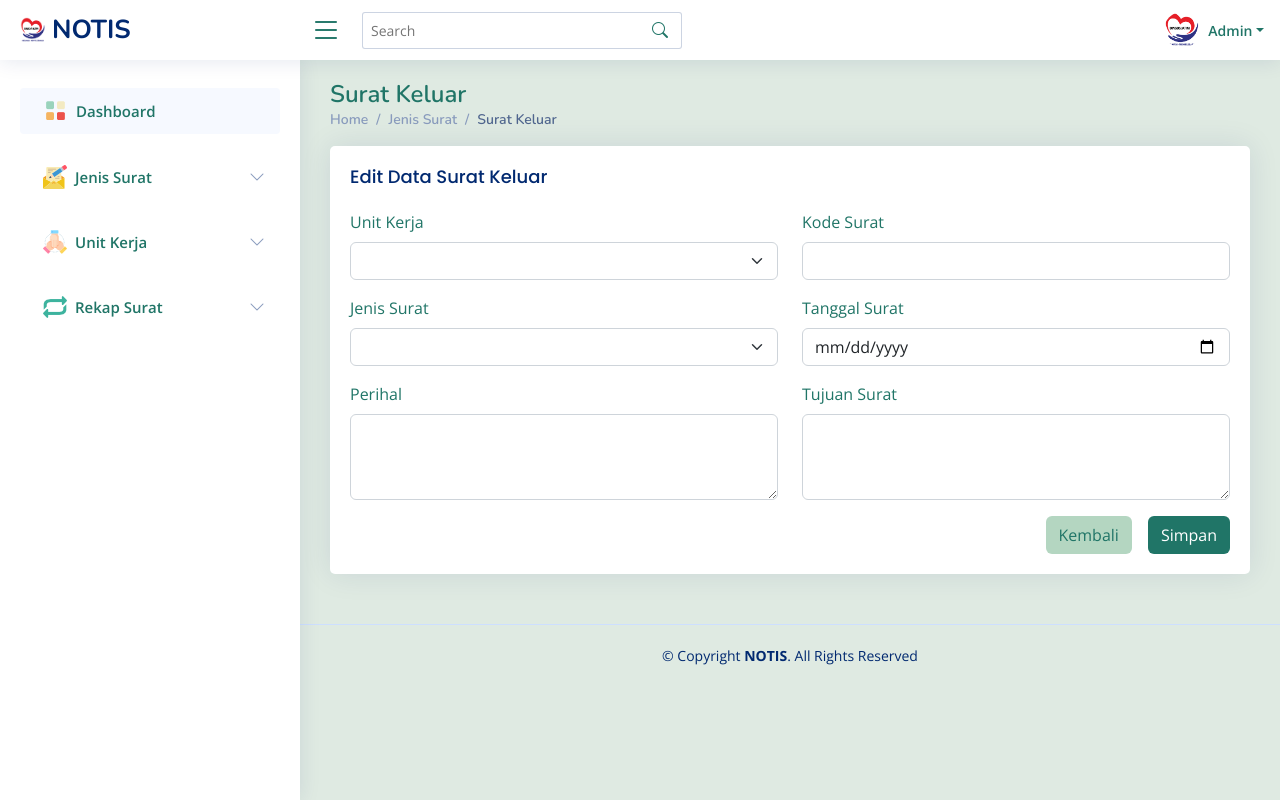
After one commit to chayanisuci/webnotis, a PHP site: page /editsuratkeluar.php in a window 1280 px wide. The commit adds this page. Run offline with PHP 8.4, Linux system fonts and the light colour scheme; some libraries are stand-ins or nearby versions.

Commit message:
next progres

```diff
--- /dev/null
+++ b/editsuratkeluar.php
@@ -0,0 +1,135 @@
+<!DOCTYPE html>
+<html lang="en">
+
+<head>
+  <meta charset="utf-8">
+  <meta content="width=device-width, initial-scale=1.0" name="viewport">
+
+  <title>Data Surat Keluar</title>
+  <meta content="" name="description">
+  <meta content="" name="keywords">
+
+  <!-- Favicons -->
+  <link href="assets/img/logo.png" rel="icon">
+  <link href="assets/img/apple-touch-icon.png" rel="apple-touch-icon">
+
+  <!-- Google Fonts -->
+  <link href="https://fonts.gstatic.com" rel="preconnect">
+  <link href="https://fonts.googleapis.com/css?family=Open+Sans:300,300i,400,400i,600,600i,700,700i|Nunito:300,300i,400,400i,600,600i,700,700i|Poppins:300,300i,400,400i,500,500i,600,600i,700,700i" rel="stylesheet">
+
+  <!-- Vendor CSS Files -->
+  <link href="assets/vendor/bootstrap/css/bootstrap.min.css" rel="stylesheet">
+  <link href="assets/vendor/bootstrap-icons/bootstrap-icons.css" rel="stylesheet">
+  <link href="assets/vendor/boxicons/css/boxicons.min.css" rel="stylesheet">
+  <link href="assets/vendor/quill/quill.snow.css" rel="stylesheet">
+  <link href="assets/vendor/quill/quill.bubble.css" rel="stylesheet">
+  <link href="assets/vendor/remixicon/remixicon.css" rel="stylesheet">
+  <link href="assets/vendor/simple-datatables/style.css" rel="stylesheet">
+
+  <!-- Template Main CSS File -->
+  <link href="assets/css/style.css" rel="stylesheet">
+
+</head>
+
+<body>
+
+  <?php include_once "menu/header.php"?>
+
+  <?php include_once "menu/sidebar.php"?>
+
+  <main id="main" class="main">
+
+    <div class="pagetitle">
+      <h1>Surat Keluar</h1>
+      <nav>
+        <ol class="breadcrumb">
+          <li class="breadcrumb-item"><a href="index.php">Home</a></li>
+          <li class="breadcrumb-item">Jenis Surat</li>
+          <li class="breadcrumb-item active">Surat Keluar</li>
+        </ol>
+      </nav>
+    </div><!-- End Page Title -->
+
+    <section class="section">
+      <div class="row">
+        <div class="col-lg-12">
+          <div class="card">
+            <div class="card-body">
+              <h5 class="card-title">Edit Data Surat Keluar</h5>
+              <form action="">
+                <div class="row">
+                    <div class="col-md-6">
+                        <div class="mb-3">
+                            <label for="exampleFormControlInput1" class="form-label">Unit Kerja</label>
+                            <select class="form-select" aria-label="Default select example">
+                              <option selected></option>
+                              <option value="1">Sub Bagian Kepegawaian</option>
+                              <option value="2">Sub Bagian Keuangan</option>
+                              <option value="3">Sekertariatan</option>
+                              <option value="4">Bidang Rehabilitas Sosial</option>
+                              <option value="5">Bidang Perlindungan & Jaminan Sosial</option>
+                            </select>
+                        </div>
+                        <div class="mb-3">
+                          <label for="exampleFormControlInput1" class="form-label">Jenis Surat</label>
+                          <select class="form-select" aria-label="Default select example">
+                              <option selected></option>
+                              <option value="1">Surat Keputusan (SK)</option>
+                              <option value="2">Surat Keluar</option>
+                              <option value="3">Surat Dinas</option>
+                            </select>
+                        </div>
+                        <div class="mb-3">
+                            <label for="exampleFormControlTextarea1" class="form-label">Perihal</label>
+                            <textarea class="form-control" id="exampleFormControlTextarea1" rows="3"></textarea>
+                        </div>
+                    </div>
+
+                    <div class="col-md-6">
+                        <div class="mb-3">
+                          <label for="exampleFormControlInput1" class="form-label">Kode Surat</label>
+                          <input type="email" class="form-control" >
+                        </div>
+                        <div class="mb-3">
+                            <label for="exampleFormControlInput1" class="form-label">Tanggal Surat</label>
+                            <input type="date" class="form-control">
+                        </div>
+                        <div class="mb-3">
+                            <label for="exampleFormControlTextarea1" class="form-label">Tujuan Surat</label>
+                            <textarea class="form-control" id="exampleFormControlTextarea1" rows="3"></textarea>
+                        </div>
+                        <div class="d-grid gap-2 d-md-flex justify-content-md-end">
+                          <a href="suratkeluar.php" class="btn btn-kembali me-md-2" type="button">Kembali</a>
+                          <button class="btn btn-simpan" type="button">Simpan</button>
+                        </div>
+                    </div>
+                </div>
+              </form>
+          </div>
+        </div>
+      </div>
+    </section>
+
+  </main><!-- End #main -->
+
+
+  <?php include_once "menu/footer.php"?>
+
+  <a href="#" class="back-to-top d-flex align-items-center justify-content-center"><i class="bi bi-arrow-up-short"></i></a>
+
+  <!-- Vendor JS Files -->
+  <script src="assets/vendor/apexcharts/apexcharts.min.js"></script>
+  <script src="assets/vendor/bootstrap/js/bootstrap.bundle.min.js"></script>
+  <script src="assets/vendor/chart.js/chart.umd.js"></script>
+  <script src="assets/vendor/echarts/echarts.min.js"></script>
+  <script src="assets/vendor/quill/quill.min.js"></script>
+  <script src="assets/vendor/simple-datatables/simple-datatables.js"></script>
+  <script src="assets/vendor/tinymce/tinymce.min.js"></script>
+  <script src="assets/vendor/php-email-form/validate.js"></script>
+
+  <!-- Template Main JS File -->
+  <script src="assets/js/main.js"></script>
+
+</body>
+
+</html>
--- a/menu/header.php
+++ b/menu/header.php
@@ -1,3 +1,12 @@
+<?php
+
+session_start(); // memulai session
+
+// hapus semua data session
+session_unset();
+session_destroy();
+?>
+
 <!-- ======= Header ======= -->
   <header id="header" class="header fixed-top d-flex align-items-center">
 
@@ -25,12 +34,29 @@
           </a>
         </li><!-- End Search Icon-->
 
-        <li class="nav-item dropdown pe-3">
+         <li class="nav-item dropdown pe-3">
 
           <a class="nav-link nav-profile d-flex align-items-center pe-0" href="#" data-bs-toggle="dropdown">
             <img src="assets/img/logo.png" alt="Profile" class="rounded-circle">
-            <span class="d-none d-md-block dropdown-toggle ps-2">K. Anderson</span>
+            <span class="d-none d-md-block dropdown-toggle ps-2">Admin</span>
           </a><!-- End Profile Iamge Icon -->
+
+          <ul class="dropdown-menu dropdown-menu-end dropdown-menu-arrow profile">
+            <li class="dropdown-header">
+              <h6>ADMIN</h6>
+            </li>
+            <li>
+              <hr class="dropdown-divider">
+            </li>
+
+            <li>
+              <a class="dropdown-item d-flex align-items-center" href="#">
+                <i class="bi bi-box-arrow-right"></i>
+                <span>Sign Out</span>
+              </a>
+            </li>
+
+          </ul><!-- End Profile Dropdown Items -->
         </li><!-- End Profile Nav -->
 
       </ul>
--- a/suratkeluar.php
+++ b/suratkeluar.php
@@ -82,7 +82,7 @@
                     <td>Designer</td>
                     <td>28</td>
                     <td>
-                        <button type="button" class="btn btn-warning"><i class="bi bi-pencil-square"></i></button>
+                        <a href="editsuratkeluar.php" type="button" class="btn btn-warning"><i class="bi bi-pencil-square"></i></a>
                         <button type="button" class="btn btn-danger" data-bs-toggle="modal" data-bs-target="#hapus"><i class="bi bi-trash3-fill"></i></button>
                     </td>
                   </tr>
@@ -95,7 +95,7 @@
                     <td>Designer</td>
                     <td>28</td>
                     <td>
-                        <button type="button" class="btn btn-warning" ><i class="bi bi-pencil-square"></i></button>
+                        <a  href="editsuratkeluar.php" type="button" class="btn btn-warning" ><i class="bi bi-pencil-square"></i></a>
                         <button type="button" class="btn btn-danger" data-bs-toggle="modal" data-bs-target="#hapus"><i class="bi bi-trash3-fill"></i></button>
                     </td>
                   </tr>
```
Also changed, not shown: login.php (added, +115 -0 lines).
